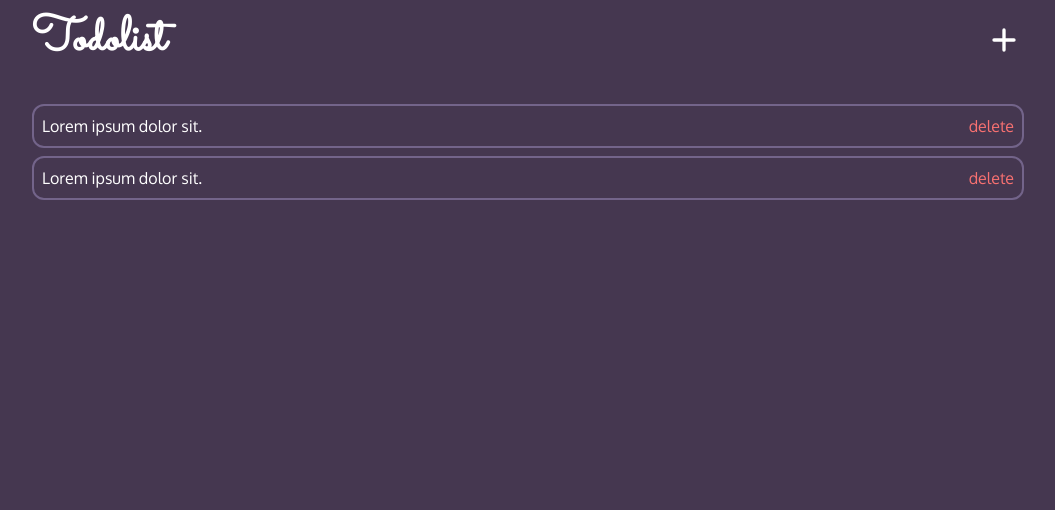
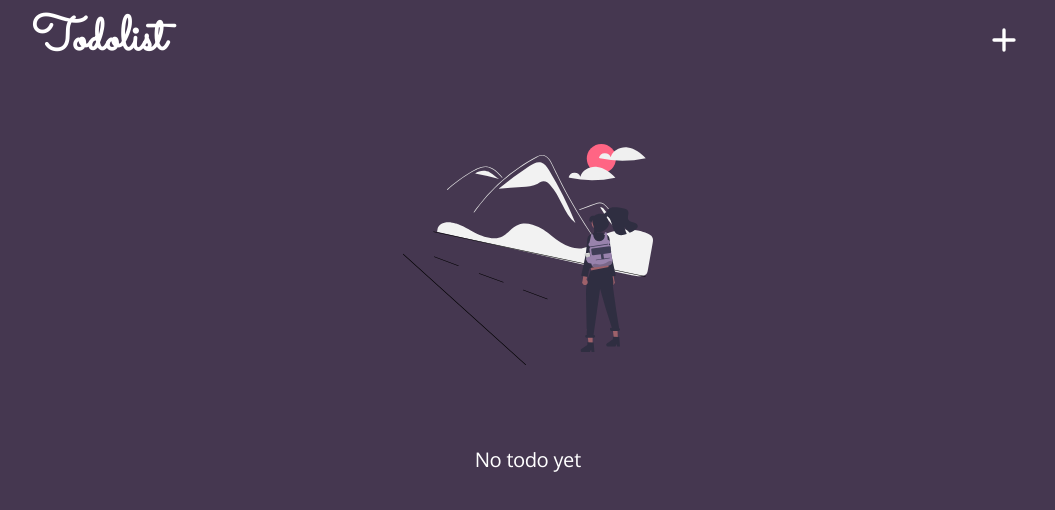
Before and after one commit to iqbalutomo/todoapp, a React (Create React App) app: page / in a window 1280 px wide. Shown: the top 510 px of the page, without its empty margins (112-1167 px from the left). Built offline with nearby package versions, Linux system fonts and the light colour scheme.

Commit message:
add todo

```diff
--- a/src/App.jsx
+++ b/src/App.jsx
@@ -1,13 +1,27 @@
 import "./App.css";
 import Todo from "./components/Todo";
 import Navbar from "./components/Navbar";
+import useStore from "./store";
+import noTodoImg from "./assets/exploring.svg";
 
 function App() {
+  const todos = useStore((state) => state.todos);
+
   return (
     <div className="max-w-5xl m-auto p-4">
       <Navbar />
-      <Todo />
-      <Todo />
+      {todos.length === 0 ? (
+        <div className="text-center text-white text-xl">
+          <div className="flex justify-evenly my-20">
+            <img src={noTodoImg} width={250} />
+          </div>
+          <h1>No todo yet</h1>
+        </div>
+      ) : (
+        todos.map((todo, i) => {
+          return <Todo key={i} text={todo} />;
+        })
+      )}
     </div>
   );
 }
--- a/src/components/Modal.jsx
+++ b/src/components/Modal.jsx
@@ -1,15 +1,16 @@
-import React from "react";
+import React, { useState } from "react";
 import useStore from "../store";
 
 const Modal = () => {
-  const modal = useStore();
+  const state = useStore();
+  const [todo, setTodo] = useState("");
 
-  return modal.modal ? (
+  return state.modal ? (
     <div className="h-full w-full absolute top-0 right-0 bg-black bg-opacity-60">
       <div className="my-48 bg-secondary text-white mx-4 p-4 rounded-xl">
         <div className="flex justify-between mb-5">
           <h1 className="text-lg font-bold">Add Todo</h1>
-          <button onClick={() => modal.setModal(false)}>
+          <button onClick={() => state.setModal(false)}>
             <svg
               class="w-6 h-6"
               fill="none"
@@ -27,8 +28,20 @@ const Modal = () => {
           </button>
         </div>
         <div className="flex justify-between gap-2">
-          <input type="text" className="text-black text-2xl rounded-md" />
-          <button className="bg-tertiary py-2 px-2 rounded-md">Add</button>
+          <input
+            type="text"
+            onChange={(e) => setTodo(e.target.value)}
+            className="text-black text-2xl rounded-md"
+          />
+          <button
+            onClick={() => {
+              state.addTodo(todo);
+              state.setModal(false);
+            }}
+            className="bg-tertiary py-2 px-2 rounded-md"
+          >
+            Add
+          </button>
         </div>
       </div>
     </div>
--- a/src/components/Todo.jsx
+++ b/src/components/Todo.jsx
@@ -1,10 +1,10 @@
 import React from "react";
 
-const Todo = () => {
+const Todo = ({ text }) => {
   return (
     <div>
       <div className="flex justify-between text-white border-2 border-secondary rounded-xl p-2 mb-2">
-        <h1>Lorem ipsum dolor sit.</h1>
+        <h1>{text}</h1>
         <button className="text-red-400">delete</button>
       </div>
     </div>
--- a/src/store.js
+++ b/src/store.js
@@ -3,6 +3,10 @@ import create from "zustand";
 const useStore = create((set) => ({
   modal: false,
   setModal: (state) => set(() => ({ modal: state })),
+  todos: [],
+  addTodo: (newTodo) => set((state) => ({ todos: [newTodo, ...state.todos] })),
+  removeTodo: (id) =>
+    set((state) => state.todos.filter((todos, i) => i !== id)),
 }));
 
 export default useStore;
```
Also changed, not shown: src/assets/exploring.svg (added).
